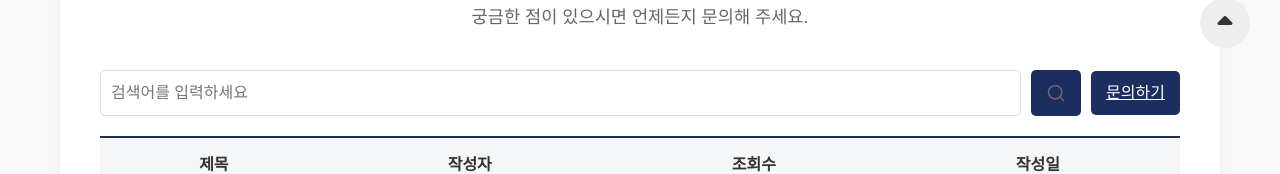
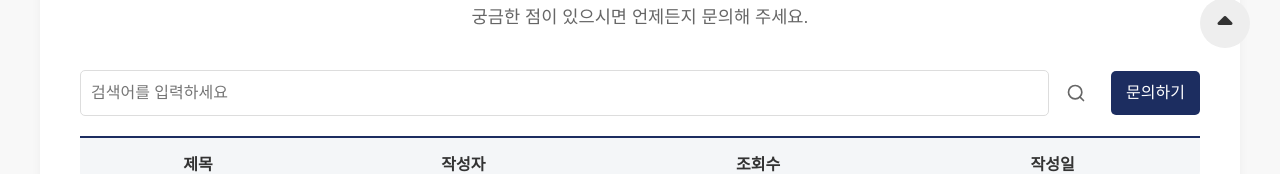
Before and after one commit to Like-David/cm-homepage, a React (Vite) app: page /support in a window 1280 px wide. Shown: the part 722-896 px from the top of the page. Built offline with nearby package versions, Linux system fonts and the light colour scheme; no server answers; a web font is replaced by a local one.

Commit message:
style : 게시판

```diff
--- a/src/styles/SupportBoardPage.css
+++ b/src/styles/SupportBoardPage.css
@@ -8,7 +8,8 @@
 .support-content-area {
     width: 100%;
     max-width: 1200px; /* Adjust as needed */
-    padding: 40px 20px;
+    margin: 0 auto;
+    padding: 40px 0px;
 }
 
 .section-header {
@@ -47,7 +48,7 @@
 
 .search-bar {
     display: flex;
-    gap: 10px;
+    gap: 2px;
     flex-grow: 1; /* Allow search bar to grow */
 }
 
@@ -74,18 +75,33 @@
 }
 
 .search-btn {
-    background-color: transparent;
+    background: none !important;  /* 완전 투명 */
     border: none;
-    padding: 10px;
+    padding: 8px;
     cursor: pointer;
     display: flex;
     align-items: center;
     justify-content: center;
 }
 
+/* hover 상태에서도 배경색 생기지 않게 */
+.search-btn:hover {
+    background: none !important;
+}
+
+/* SVG 내부도 배경 제거 */
+.search-btn svg {
+    background: none !important;
+    fill: none;                /* 내부 채움 제거 */
+    stroke: #666;              /* 선 색상 유지 */
+    transition: stroke 0.2s ease;
+}
+
+/* hover 시 색상만 진하게 */
 .search-btn:hover svg path {
     stroke: #333;
 }
+
 
 .write-btn {
     background-color: #1C2D60;
@@ -96,10 +112,12 @@
     font-size: 1rem;
     cursor: pointer;
     transition: background-color 0.3s ease;
+    text-decoration: none;
 }
 
 .write-btn:hover {
     background-color: #152245;
+    text-decoration: none;
 }
 
 .board-table {
```
